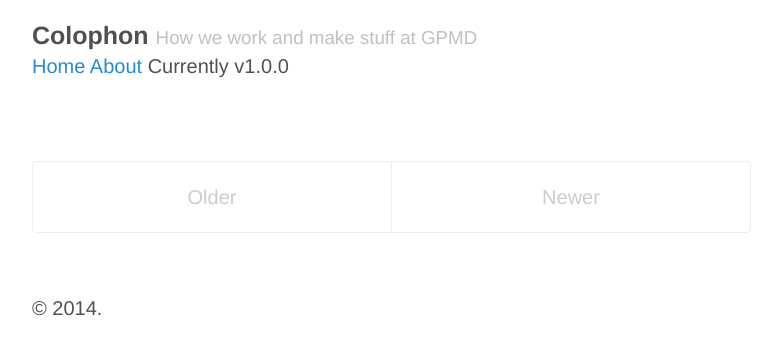
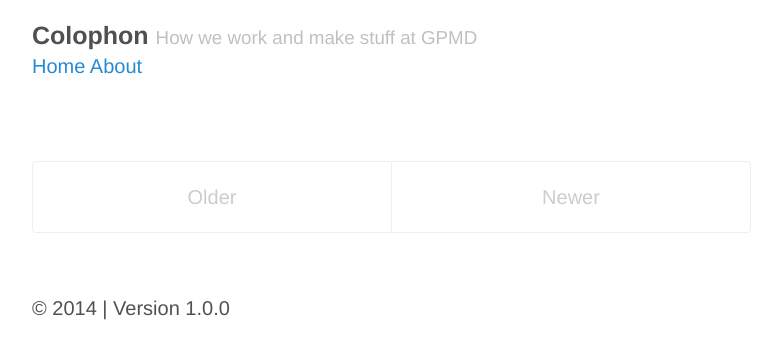
Before and after one commit to gpmd/playbook, a Jekyll site: the page built from index.html, in a window 1280 px wide. Shown: the top 359 px of the page, without its empty margins (248-1030 px from the left). Built offline with Jekyll 4.4.1, drawn with Linux system fonts in a browser that asks for light colours; Markdown is read by kramdown in place of the engine named in the settings; the list of posts is cut into pages by our own code.

Commit message:
Moved version number to the footer

```diff
--- a/_includes/nav.html
+++ b/_includes/nav.html
@@ -8,5 +8,4 @@
     {% endif %}
     {% endif %}
     {% endfor %}
-    <span class="nav__item">Currently v{{ site.version }}</span>
 </nav>
--- a/_layouts/default.html
+++ b/_layouts/default.html
@@ -18,7 +18,7 @@
 
       <div class="footer">
         <p>
-          &copy; {{ site.time | date: '%Y' }}.
+          &copy; {{ site.time | date: '%Y' }} | Version {{ site.version }}
         </p>
       </div>
     </div>
```
